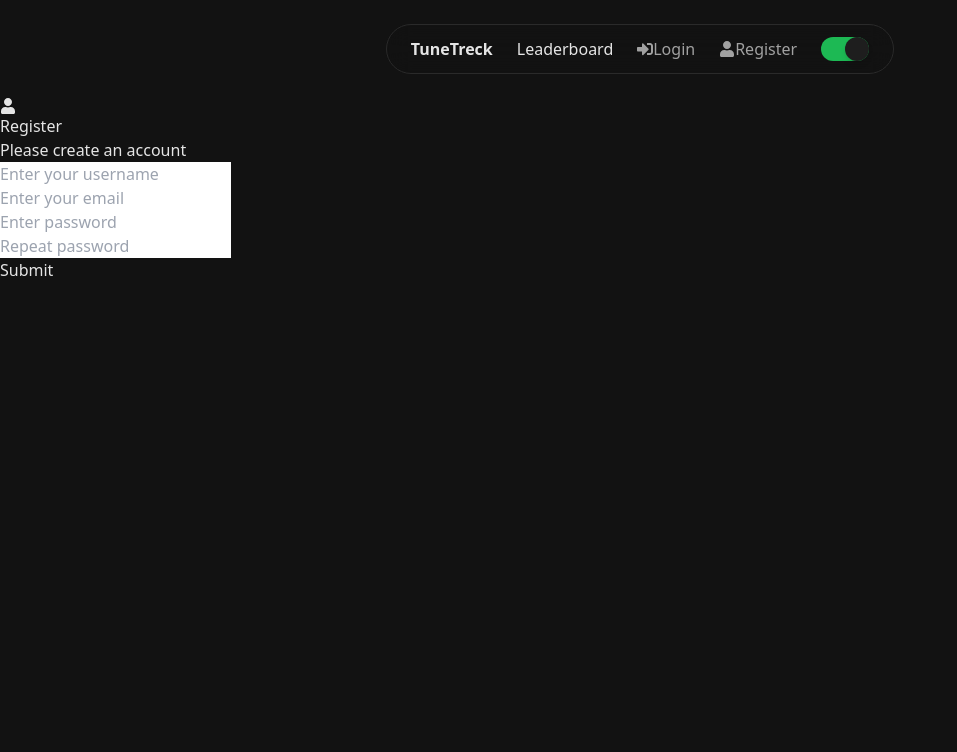
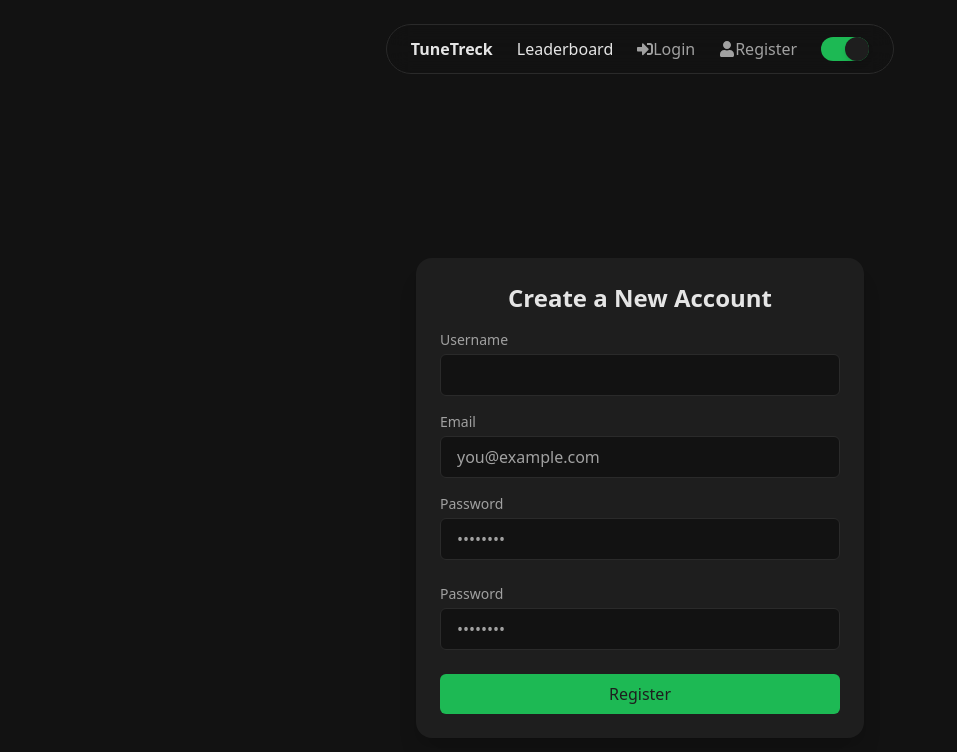
Before and after one commit to BVasilev727/Tune-Treck-Frontend, a React (Create React App) app: page /register in a window 1280 px wide. Shown: the top 752 px of the page, without its empty margins (0-957 px from the left). Built offline with nearby package versions, Linux system fonts and the light colour scheme; no server answers.

Commit message:
fixes to ui

```diff
--- /dev/null
+++ b/postcss.config.js
@@ -0,0 +1,7 @@
+module.exports = {
+    plugins:
+    {
+        tailwindcss: {},
+        autoprefixer: {}
+    }
+}
--- a/src/components/GameComponent.jsx
+++ b/src/components/GameComponent.jsx
@@ -2,6 +2,7 @@ import {  useSelector } from "react-redux"
 import React from "react"
 import { useGameLogic } from "../hooks/useGameLogic"
 import { useSuggestions } from "../hooks/useSuggestions";
+import Spinner from "./Spinner";
 
 const GameComponent = () =>
 {
@@ -22,15 +23,16 @@ const GameComponent = () =>
       setSuggestions([])
     }
 
-    if(isLoading) return <div>Loading...</div>
+    if(isLoading) return <div><Spinner/></div>
 
-    if(isError) return <div>Error: {message}</div>
+    if(isError) return <div className="">Error: {message}</div>
 
     if(!song) return <div>no song loaded</div>
     if(!song.previewURL) return <div>no song url loaded</div>
 
     return (
     <div className="bg-bg text-text min-h-screen">
+
       <main className="pt-24 pb-12 px-4 flex flex-col items-center">
          <div className="w-full max-w-md bg-surface border border-border rounded-lg p-6">
           <h2 className="text-xl font-semibold mb-4 text-center">Guess the Song!</h2>
--- /dev/null
+++ b/src/components/GameContainer.jsx
@@ -0,0 +1,21 @@
+import React, { useState, useEffect } from 'react'
+import GameComponent from './GameComponent'
+import { useGameLogic } from '../hooks/useGameLogic'
+
+function GameContainer() {
+  const { song } = useGameLogic()
+
+  const [reloadCount, setReloadCount] = useState(0)
+
+  useEffect(() => {
+    if (!song) {
+      setReloadCount((c) => c + 1)
+    }
+  }, [song])
+
+  return (
+    <GameComponent key={`game-${reloadCount}`} />
+  )
+}
+
+export default GameContainer
--- a/src/components/Login.jsx
+++ b/src/components/Login.jsx
@@ -20,7 +20,6 @@ const Login = () =>
 
    useEffect(
     () => {
-        if(isError) toast.error(message)
         if(isSuccess || user) navigate('/')
         dispatch(reset())
     },[user, isError, isSuccess, message, navigate, dispatch]
@@ -40,26 +39,53 @@ const Login = () =>
    return(
     isLoading ? <Spinner /> :(
     <>
-                <section className="heading">
-                    <h1><FaUser />Log in</h1>
-                    <p>Log in bruv</p>
-                </section>
+     <div className="min-h-screen flex items-center justify-center bg-bg p-4">
+     <div className="w-full max-w-md bg-surface shadow-xl rounded-2xl p-6">
+        <h2 className="text-2xl font-bold mb-4 text-center text-text">Login to Your Account</h2>
+            <div className="mb-4">
+          <label htmlFor="email" className="block text-sm font-medium text-text-alt">
+            Email
+          </label>
+          <input
+            id="email"
+            type="email"
+            placeholder="you@example.com"
+            onChange={onchange}
+            value={email}
+            className="
+              mt-1 w-full px-4 py-2
+              bg-bg border border-border rounded-md
+              text-text placeholder:text-text-alt
+              focus:outline-none focus:ring-2 focus:ring-primary
+              transition"/>
+        </div>
+            <div className="mb-6">
+          <label htmlFor="password" className="block text-sm font-medium text-text-alt">
+            Password
+          </label>
+          <input
+            id="password"
+            type="password"
+            placeholder="••••••••"
+            onchange={onChange}
+            value={password}
+            className="
+              mt-1 w-full px-4 py-2
+              bg-bg border border-border rounded-md
+              text-text placeholder:text-text-alt
+              focus:outline-none focus:ring-2 focus:ring-primary
+              transition"/>
+        </div>
+        <button type="submit" className="
+          w-full bg-primary text-surface
+          py-2 px-4 rounded-md
+          hover:bg-primary-variant
+          transition">
+          Login
+        </button>
+        </div>
 
-                <section className="form">
-                    <form onSubmit={onSubmit}>
-                        <div className="form-group">
-                            <h2>Email</h2>
-                            <input type="email" className="form-control" id="email" name="email" value={email} placeholder="Enter your email here" onChange={onChange} />
-                        </div>
-                        <div className="form-group">
-                            <h2>Password</h2>
-                            <input type="password" className="form-control" id="password" name="password" value={password} placeholder="Enter your password here" onChange={onChange} />
-                        </div>
-                        <div className="form-group">
-                            <button type="submit" className="btn btn-block">Submit</button>
-                        </div>
-                    </form>
-                </section>
+    </div>
             </>
     )
    )
--- a/src/components/Register.jsx
+++ b/src/components/Register.jsx
@@ -47,34 +47,100 @@ const Register = () =>
 
 return (
         isLoading ? <Spinner /> : (
-        <>
-            <section className="heading">
-                <h1><FaUser/>Register</h1>
-                <p>Please create an account</p>
-            </section>
-            <section className="form">
-                <form onSubmit={onSubmit}>
-                    <div className="form-group">
-                        <input type="text" className="form-contol" id='name' name="name" value={name} placeholder="Enter your username" onChange={onChange} />
-                    </div>
+             <div className="min-h-screen flex items-center justify-center bg-bg p-4">
+      <div className="w-full max-w-md bg-surface shadow-xl rounded-2xl p-6">
+        <h2 className="text-2xl font-bold mb-4 text-center text-text">
+          Create a New Account
+        </h2>
 
-                    <div className="form-group">
-                        <input type="email" className="form-contol" id='email' name="email" value={email} placeholder="Enter your email" onChange={onChange} />
-                    </div>
+        <div className="mb-4">
+          <label htmlFor="name" className="block text-sm font-medium text-text-alt">
+            Username
+          </label>
+          <input
+            id="name"
+            type="text"
+            value={name}
+            onChange={onChange}
+            className="
+              mt-1 w-full px-4 py-2
+              bg-bg border border-border rounded-md
+              text-text placeholder:text-text-alt
+              focus:outline-none focus:ring-2 focus:ring-primary
+              transition
+            "
+          />
+        </div>
 
-                    <div className="form-group">
-                        <input type="password" className="form-contol" id='password' name="password" value={password} placeholder="Enter password" onChange={onChange} />
-                    </div>
+        <div className="mb-4">
+          <label htmlFor="email" className="block text-sm font-medium text-text-alt">
+            Email
+          </label>
+          <input
+            id="email"
+            type="email"
+            value={email}
+            onChange={onChange}
+            placeholder="you@example.com"
+            className="
+              mt-1 w-full px-4 py-2
+              bg-bg border border-border rounded-md
+              text-text placeholder:text-text-alt
+              focus:outline-none focus:ring-2 focus:ring-primary
+              transition
+            "
+          />
+        </div>
 
-                    <div className="form-group">
-                        <input type="password" className="form-contol" id='password2' name="password2" value={password2} placeholder="Repeat password" onChange={onChange} />
-                    </div>
-                    <div className="form-group">
-                        <button type="Submit" className="btn btn-block">Submit</button>
-                    </div>
-                </form>
-            </section>
-        </>
+        <div className="mb-6">
+          <label htmlFor="password" className="block text-sm font-medium text-text-alt">
+            Password
+          </label>
+          <input
+            id="password"
+            value={password}
+            onChange={onChange}
+            type="password"
+            placeholder="••••••••"
+            className="
+              mt-1 w-full px-4 py-2
+              bg-bg border border-border rounded-md
+              text-text placeholder:text-text-alt
+              focus:outline-none focus:ring-2 focus:ring-primary
+              transition
+            "
+          />
+        </div>
+<div className="mb-6">
+          <label htmlFor="password2" className="block text-sm font-medium text-text-alt">
+            Password
+          </label>
+          <input
+            id="password2"
+            value={password2}
+            onChange={onChange}
+            type="password"
+            placeholder="••••••••"
+            className="
+              mt-1 w-full px-4 py-2
+              bg-bg border border-border rounded-md
+              text-text placeholder:text-text-alt
+              focus:outline-none focus:ring-2 focus:ring-primary
+              transition
+            "
+          />
+        </div>
+        <button className="
+          w-full bg-primary text-surface
+          py-2 px-4 rounded-md
+          hover:bg-primary-variant
+          transition
+        "
+        type="submit">
+          Register
+        </button>
+      </div>
+    </div>
     )
 )
 }
--- a/src/components/Spinner.jsx
+++ b/src/components/Spinner.jsx
@@ -1,10 +1,6 @@
-const Spinner = () =>
-    {
-        return(
-            <div className="loadingSpinnerContainer"  data-testid="spinner-container">
-                <div className="loadingSpinner" data-testid="inner-container"/>
-            </div>
-        )
-    }
-
-    export default Spinner
+export const Spinner = () => (
+  <div className="flex justify-center items-center">
+    <div className="w-8 h-8 border-4 border-primary-500 border-t-transparent rounded-full animate-spin" />
+  </div>
+)
+export default Spinner
```
